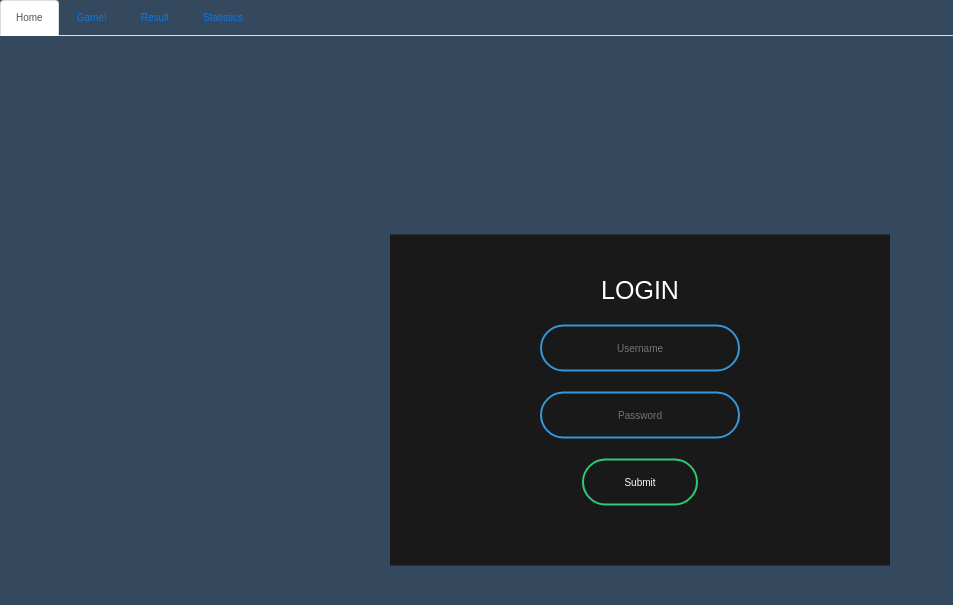
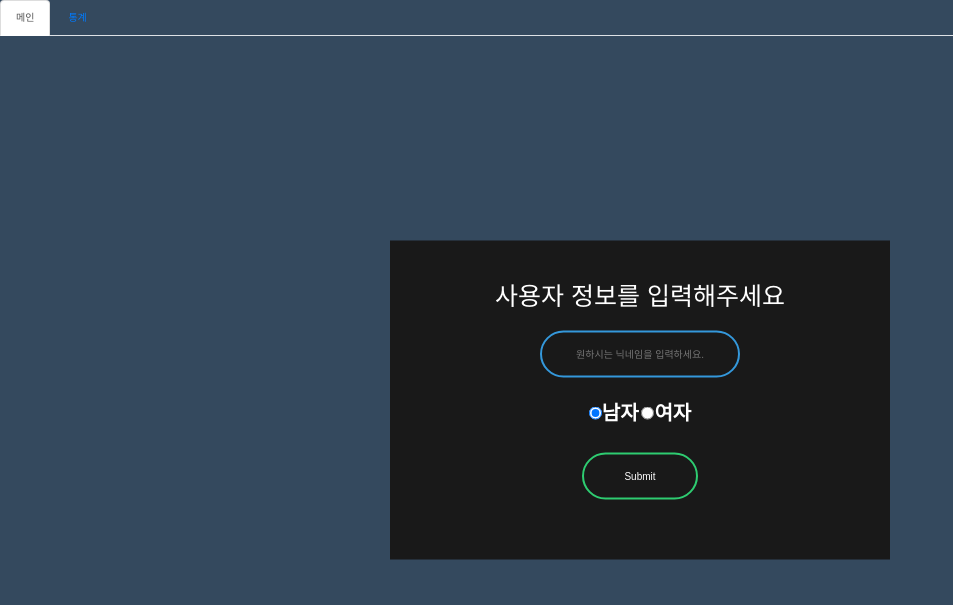
Before and after one commit to sebana/vssiteproject, a Django app: page / in a window 1280 px wide. Shown: the top 605 px of the page, without its empty margins (0-953 px from the left). Run offline with Django 3.2, Linux system fonts and the light colour scheme; some libraries are stand-ins or nearby versions.

Commit message:
Pages Fixed_03:45

```diff
--- a/vsapp1/templates/home.html
+++ b/vsapp1/templates/home.html
@@ -2,7 +2,7 @@
 <html lang = "ko" dir = "ltr">
     <head>
         <meta charset = "utf-8">
-        <title>Animated Login Form</title>
+        <title>이상한 월드컵!</title>
         <!-- 합쳐지고 최소화된 최신 CSS -->
         <link rel="stylesheet" href="https://maxcdn.bootstrapcdn.com/bootstrap/3.3.2/css/bootstrap.min.css">
 
@@ -16,16 +16,17 @@
     </head>
     <body>
         <ul class="nav nav-tabs">
-            <li role="presentation" class="active"><a href="home.html">Home</a></li>
-            <li role="presentation"><a href="game.html">Game!</a></li>
-            <li role="presentation"><a href="result.html">Result</a></li>
-            <li role="presentation"><a href="statistics.html">Statistics</a></li>
+            <li role="presentation" class="active"><a href="home.html">메인</a></li>
+            <li role="presentation"><a href="statistics.html">통계</a></li>
         </ul>
-        <form class = "box" action = "home.html" method = "post">
-            <h1>Login</h1>
-            <input type = "text" name = "id" placeholder = "Username">
-            <input type = "password" name = "pw" placeholder = "Password">
-            <input type = "submit" name = "submit" placeholder = "Login">
+        <form class = "box" action = "game.html" method = "post">
+            <h1>사용자 정보를 입력해주세요</h1>
+            <input type = "text" name = "id" placeholder = "원하시는 닉네임을 입력하세요.">
+
+            <input type="radio" name="gender" value="male" checked = "checked"><Label>남자</Label>
+            <input type="radio" name="gender" value="female"><Label>여자</Label>
+
+            <input type = "submit" name = "submit" placeholder = "submit">
         </form>
     </body>
 </html>
--- a/vsapp1/templates/style.css
+++ b/vsapp1/templates/style.css
@@ -1,3 +1,8 @@
+/*home.html 및 기본*/
+.nav nav-tabs{
+    font-size: 30px;
+}
+
 body{
     margin: 0;
     padding: 0;
@@ -60,3 +65,48 @@ body{
 .box input[type = "submit"]:hover{
     background: #2ecc71;
 }
+
+.box Label{
+    font-size: 20px;
+    color: white;
+}
+
+/*game.html에 해당됨.*/
+div{
+    float: left;
+}
+
+#main_container{
+    padding: 20px;
+    text-align: center;
+    width: 1500px;
+    height: 750px;
+}
+
+#candidate1{
+    width: 40%;
+    height: 70%;
+    background: red;
+    margin: 30px;
+    padding: 10px;
+}
+
+#vs{
+    width: 5%;
+    height: 5%;
+    background: green;
+    margin: 100px 10px 100px 10px;
+}
+
+#candidate2{
+    width: 40%;
+    height: 70%;
+    background: blue;
+    margin: 30px;
+    padding: 10px;
+}
+
+/*result.html에 해당됨.*/
+
+
+/*statistics.html에 해당됨.*/
```
Also changed, not shown: vsapp1/templates/game.html (+39 -1 lines), vsapp1/templates/result.html (+27 -0 lines), vsapp1/templates/statistics.html (+34 -0 lines), vsapp1/templates/winner.html (deleted).
